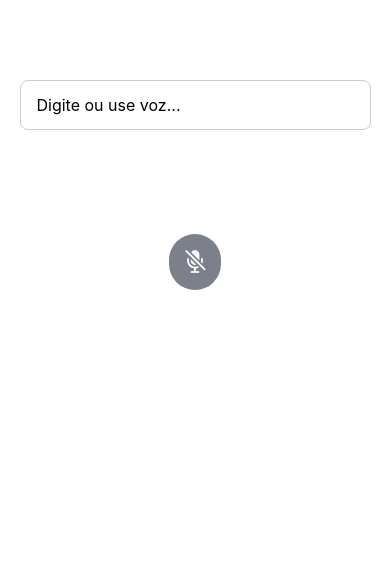
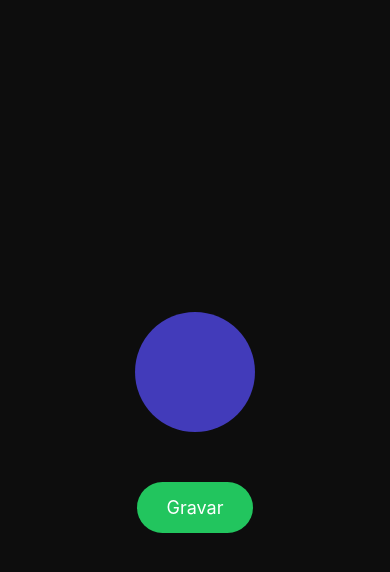
Before and after one commit to JoaoM06/kitchen_brain, a React Native app in the folder mobile/: screen /VoiceRec in a window 390 px wide. Shown: the top 572 px of the page. Built offline with nearby package versions, Linux system fonts and the light colour scheme.

Commit message:
alteração no código do frontend da pesquisa voz

```diff
--- a/mobile/src/screens/ProfileScreen.jsx
+++ b/mobile/src/screens/ProfileScreen.jsx
@@ -1,10 +1,10 @@
 import React, { useState } from 'react';
 import { View, Text, Image, TouchableOpacity, FlatList, StyleSheet } from 'react-native';
 
-const receitas = [
+const listaReceitas = [
   {
     id: '1',
-    titulo: 'Bife a Parmegiana',
+    titulo: 'Bife à Parmegiana',
     tempo: 'Pá-Pum',
     porcoes: 'Até 2 porções',
     imagem: 'https://media.istockphoto.com/id/1147544807/vector/thumbnail-image-vector-graphic.jpg?s=612x612&w=0&k=20&c=rnCKVbdxqkjlcs3xH87-9gocETqpspHFXu5dIGB4wuM=',
@@ -12,166 +12,148 @@ const receitas = [
   {
     id: '2',
     titulo: 'Biscoito champanhe caseiro',
-    tempo: 'Até 1h',
-    porcoes: '30 unidades',
+    tempo: 'Demorado',
+    porcoes: '4 porções',
     imagem: 'https://media.istockphoto.com/id/1147544807/vector/thumbnail-image-vector-graphic.jpg?s=612x612&w=0&k=20&c=rnCKVbdxqkjlcs3xH87-9gocETqpspHFXu5dIGB4wuM=',
   },
   {
     id: '3',
-    titulo: 'Sopa de espinafre',
-    tempo: 'Pá-Pum',
-    porcoes: 'Até 4 porções',
+    titulo: 'Arroz com Pequi',
+    tempo: 'Rápido',
+    porcoes: '3 porções',
     imagem: 'https://media.istockphoto.com/id/1147544807/vector/thumbnail-image-vector-graphic.jpg?s=612x612&w=0&k=20&c=rnCKVbdxqkjlcs3xH87-9gocETqpspHFXu5dIGB4wuM=',
   },
 ];
 
-export default function PerfilScreen() {
-  const [activeTab, setActiveTab] = useState('Receitas');
+export default function App() {
+  const [pagina, setPagina] = useState('home');
 
-  const renderItem = ({ item }) => (
-    <View style={styles.item}>
-      <Image source={{ uri: item.imagem }} style={styles.itemImage} />
-      <View style={{ flex: 1, marginLeft: 10 }}>
-        <Text style={styles.itemTitulo}>{item.titulo}</Text>
-        <Text style={styles.itemSub}>{`Tempo de preparo: ${item.tempo}`}</Text>
-        <Text style={styles.itemSub}>{`Serve: ${item.porcoes}`}</Text>
-      </View>
-      <TouchableOpacity style={styles.bookmark}></TouchableOpacity>
+  const renderReceita = ({ item }) => (
+    <View style={styles.card}>
+      <Image source={{ uri: item.imagem }} style={styles.imagem} />
+      <Text style={styles.titulo}>{item.titulo}</Text>
+      <Text style={styles.info}>{item.tempo} • {item.porcoes}</Text>
     </View>
   );
 
   return (
     <View style={styles.container}>
-      {/* header de cria */}
+      {/* HEADER */}
       <View style={styles.header}>
-        <TouchableOpacity>
-          <Text style={styles.headerButton}>Editar</Text>
-        </TouchableOpacity>
-        <Text style={styles.headerText}>Perfil</Text>
-        <TouchableOpacity>
-          <Text style={styles.headerButton}>Config</Text>
-        </TouchableOpacity>
+        <Text style={styles.headerText}>🍽️ Receitas Rápidas</Text>
       </View>
 
-      {/* perfil */}
-      <View style={styles.profile}>
-        <Image
-          source={{ uri: 'https://marketplace.canva.com/gJly0/MAGDkMgJly0/1/tl/canva-user-profile-icon-vector.-avatar-or-person-icon.-profile-picture%2C-portrait-symbol.-MAGDkMgJly0.png' }}
-          style={styles.avatar}
+      {/* CONTEÚDO */}
+      {pagina === 'home' && (
+        <FlatList
+          data={listaReceitas}
+          renderItem={renderReceita}
+          keyExtractor={(item) => item.id}
+          contentContainerStyle={styles.lista}
         />
-        <Text style={styles.name}>Thaís Paiva</Text>
-        <Text style={styles.bio}>
-          Gosto de tudo que tenha queijo com tomate{'\n'}
-          Prefiro salgado a doce{'\n'}
-          Preguiça de usar o forno
-        </Text>
-      </View>
+      )}
+      {pagina === 'perfil' && (
+        <View style={styles.page}>
+          <Text style={styles.pageText}>👤 Página de Perfil</Text>
+        </View>
+      )}
+      {pagina === 'favoritos' && (
+        <View style={styles.page}>
+          <Text style={styles.pageText}>⭐ Favoritos</Text>
+        </View>
+      )}
 
-      {/* tabs */}
-      <View style={styles.tabs}>
-        <TouchableOpacity
-          style={[styles.tab, activeTab === 'Receitas' && styles.activeTab]}
-          onPress={() => setActiveTab('Receitas')}
-        >
-          <Text style={[styles.tabText, activeTab === 'Receitas' && styles.activeTabText]}>
-            Receitas
-          </Text>
-        </TouchableOpacity>
-        <TouchableOpacity
-          style={[styles.tab, activeTab === 'Postagens' && styles.activeTab]}
-          onPress={() => setActiveTab('Postagens')}
-        >
-          <Text style={[styles.tabText, activeTab === 'Postagens' && styles.activeTabText]}>
-            Postagens
-          </Text>
-        </TouchableOpacity>
-      </View>
-
-      {/* receitas */}
-      <FlatList
-        data={receitas}
-        keyExtractor={(item) => item.id}
-        renderItem={renderItem}
-        style={{ flex: 1, width: '100%' }}
-        contentContainerStyle={{ paddingHorizontal: 20 }}
-      />
-
-      {/* Menu de baixo */}
-      <View style={styles.bottomMenu}>
-        {[0, 1, 2, 3, 4].map((_, index) => (
-          <View
-            key={index}
-            style={[
-              styles.menuCircle,
-              index === 4 && { backgroundColor: '#69a66a' }, // círculo ativo
-            ]}
-          />
-        ))}
+      {/* NAVBAR MAIOR E BOTÕES NO TOPO */}
+      <View style={styles.navbar}>
+        <View style={styles.navbarButtons}>
+          <TouchableOpacity onPress={() => setPagina('home')}>
+            <Text style={[styles.navText, pagina === 'home' && styles.navAtivo]}>🏠 Início</Text>
+          </TouchableOpacity>
+          <TouchableOpacity onPress={() => setPagina('favoritos')}>
+            <Text style={[styles.navText, pagina === 'favoritos' && styles.navAtivo]}>⭐ Favoritos</Text>
+          </TouchableOpacity>
+          <TouchableOpacity onPress={() => setPagina('perfil')}>
+            <Text style={[styles.navText, pagina === 'perfil' && styles.navAtivo]}>👤 Perfil</Text>
+          </TouchableOpacity>
+        </View>
       </View>
     </View>
   );
 }
 
 const styles = StyleSheet.create({
-  container: { flex: 1, backgroundColor: '#fff', alignItems: 'center' },
+  container: { flex: 1, backgroundColor: '#fff' },
+
   header: {
-    width: '100%',
-    height: 60,
-    backgroundColor: '#69a66a',
-    flexDirection: 'row',
-    justifyContent: 'space-between',
+    backgroundColor: '#ff7043',
+    paddingVertical: 40,
     alignItems: 'center',
-    paddingHorizontal: 20,
+    justifyContent: 'center',
+    elevation: 4,
   },
-  headerText: { color: '#fff', fontSize: 20, fontWeight: 'bold' },
+  headerText: {
+    fontSize: 26,
+    color: '#fff',
+    fontWeight: 'bold',
+  },
 
-  headerButton: { color: '#fff', fontSize: 14, marginLeft: 30 },
+  lista: {
+    padding: 16,
+  },
+  card: {
+    backgroundColor: '#ffe0b2',
+    borderRadius: 16,
+    padding: 16,
+    marginBottom: 16,
+    alignItems: 'center',
+  },
+  imagem: {
+    width: 120,
+    height: 120,
+    borderRadius: 10,
+    marginBottom: 10,
+  },
+  titulo: {
+    fontSize: 18,
+    fontWeight: 'bold',
+  },
+  info: {
+    fontSize: 14,
+    color: '#555',
+  },
 
 
-  profile: { alignItems: 'center', marginTop: -20, paddingHorizontal: 20 },
-
-  avatar: {
-    width: 100,
-    height: 100,
-    borderRadius: 50,
-    borderWidth: 3,
-    borderColor: '#fff',
-    marginTop: 20,
+  page: {
+    flex: 1,
+    alignItems: 'center',
+    justifyContent: 'center',
+  },
+  pageText: {
+    fontSize: 22,
   },
 
-  name: { fontSize: 22, fontWeight: 'bold', marginTop: 10 },
-  bio: { textAlign: 'center', color: '#999', marginTop: 5 },
-  tabs: {
+
+  navbar: {
+    backgroundColor: '#ffcc80',
+    height: 120,
+    justifyContent: 'flex-start',
+    alignItems: 'center',
+    paddingTop: 10,
+    borderTopLeftRadius: 16,
+    borderTopRightRadius: 16,
+    elevation: 10,
+  },
+  navbarButtons: {
     flexDirection: 'row',
-    marginVertical: 10,
-    borderRadius: 20,
-    borderWidth: 1,
-    borderColor: '#ccc',
-    overflow: 'hidden',
+    justifyContent: 'space-around',
     width: '90%',
   },
-  tab: { flex: 1, padding: 10, alignItems: 'center', backgroundColor: '#fff' },
-  activeTab: { backgroundColor: '#e6f2e6' },
-  tabText: { color: '#999' },
-  activeTabText: { color: '#69a66a', fontWeight: 'bold' },
-  item: {
-    flexDirection: 'row',
-    paddingVertical: 10,
-    borderBottomWidth: 1,
-    borderBottomColor: '#eee',
-    alignItems: 'center',
+  navText: {
+    fontSize: 18,
+    color: '#333',
   },
-  itemImage: { width: 55, height: 55, borderRadius: 8, backgroundColor: '#ddd' },
-  itemTitulo: { fontWeight: 'bold', fontSize: 16 },
-  itemSub: { color: '#666', fontSize: 12 },
-  bookmark: { width: 20, height: 20, backgroundColor: '#69a66a', borderRadius: 4 },
-  bottomMenu: {
-    flexDirection: 'row',
-    justifyContent: 'space-around',
-    width: '100%',
-    paddingVertical: 15,
-    borderTopWidth: 1,
-    borderTopColor: '#eee',
+  navAtivo: {
+    fontWeight: 'bold',
+    color: '#d84315',
   },
-  menuCircle: { width: 30, height: 30, borderRadius: 15, backgroundColor: '#ccc' },
 });
--- a/mobile/src/screens/VoiceRecScreen.jsx
+++ b/mobile/src/screens/VoiceRecScreen.jsx
@@ -1,182 +1,119 @@
-import React, { useState, useEffect } from "react";
-import { View, TextInput, TouchableOpacity, StyleSheet, Alert } from "react-native";
+import React, { useState, useRef } from "react";
+import { View, TouchableOpacity, Text, Animated, Easing } from "react-native";
 import { Audio } from "expo-av";
-import { Ionicons } from "@expo/vector-icons";
-import Svg, { Rect } from "react-native-svg";
 
-export default function VoiceSearchScreen() {
+export default function VoiceRecScreen() {
   const [recording, setRecording] = useState(null);
-  const [isListening, setIsListening] = useState(false);
-  const [searchQuery, setSearchQuery] = useState("");
-  const [levels, setLevels] = useState(Array(40).fill(0));
+  const [isRecording, setIsRecording] = useState(false);
+  const amplitude = useRef(new Animated.Value(0)).current;
 
-  // Atualiza a onda conforme a voz
-  useEffect(() => {
-    let interval;
-    if (isListening && recording) {
-      interval = setInterval(async () => {
-        const status = await recording.getStatusAsync();
-        const amplitude = status.metering || 0;
-        const scaled = Math.max(0, amplitude * 2);
-        setLevels(Array(40).fill(scaled));
-      }, 100);
-    } else {
-      setLevels(Array(40).fill(0));
-    }
-    return () => clearInterval(interval);
-  }, [isListening, recording]);
+  const animateWave = (value) => {
+    Animated.timing(amplitude, {
+      toValue: value,
+      duration: 100,
+      easing: Easing.linear,
+      useNativeDriver: true,
+    }).start();
+  };
 
   const startRecording = async () => {
     try {
+      console.log("🎙️ Iniciando gravação...");
+
+      // Permissões
       const permission = await Audio.requestPermissionsAsync();
-      if (permission.status !== "granted") {
-        Alert.alert("Permissão de microfone negada!");
+      if (!permission.granted) {
+        alert("Permissão para usar o microfone negada!");
         return;
       }
 
+      // Configuração do modo de áudio
       await Audio.setAudioModeAsync({
         allowsRecordingIOS: true,
         playsInSilentModeIOS: true,
       });
 
-      const recordingOptions = {
-        android: {
-          extension: ".m4a",
-          outputFormat: Audio.RECORDING_OPTION_ANDROID_OUTPUT_FORMAT_MPEG_4,
-          audioEncoder: Audio.RECORDING_OPTION_ANDROID_AUDIO_ENCODER_AAC,
-          sampleRate: 44100,
-          numberOfChannels: 1,
-          bitRate: 128000,
-          isMeteringEnabled: true,
-        },
-        ios: {
-          extension: ".caf",
-          audioQuality: Audio.RECORDING_OPTION_IOS_AUDIO_QUALITY_HIGH,
-          sampleRate: 44100,
-          numberOfChannels: 1,
-          bitRate: 128000,
-          linearPCMBitDepth: 16,
-          linearPCMIsBigEndian: false,
-          linearPCMIsFloat: false,
-          isMeteringEnabled: true,
-        },
-      };
+      // Cria o objeto de gravação
+      const { recording } = await Audio.Recording.createAsync(
+        Audio.RecordingOptionsPresets.HIGH_QUALITY
+      );
 
-      const rec = new Audio.Recording();
-      await rec.prepareToRecordAsync(recordingOptions);
-      await rec.startAsync();
+      setRecording(recording);
+      setIsRecording(true);
 
-      setRecording(rec);
-      setIsListening(true);
+      // Simulação: atualizar amplitude de forma dinâmica
+      const interval = setInterval(async () => {
+        const status = await recording.getStatusAsync();
+        if (status.isRecording) {
+          // Valor RMS simulado (quanto maior, mais "voz")
+          const randomVolume = Math.random() * 2;
+          animateWave(randomVolume);
+        } else {
+          clearInterval(interval);
+        }
+      }, 200);
     } catch (err) {
       console.error("Erro ao iniciar gravação:", err);
     }
   };
 
   const stopRecording = async () => {
+    console.log("🛑 Parando gravação...");
+    if (!recording) return;
+
     try {
       await recording.stopAndUnloadAsync();
       const uri = recording.getURI();
-      setRecording(null);
-      setIsListening(false);
-
-      const text = await recognizeSpeech(uri); // envia para backend/Whisper
-      setSearchQuery(text);
+      console.log("Áudio salvo em:", uri);
     } catch (err) {
       console.error("Erro ao parar gravação:", err);
     }
+
+    setIsRecording(false);
+    setRecording(null);
+    animateWave(0);
   };
 
-  // Função de integração com API real de Speech-to-Text
-  const recognizeSpeech = async (audioUri) => {
-    try {
-      const formData = new FormData();
-      formData.append("audio", {
-        uri: audioUri,
-        type: "audio/x-wav",
-        name: "recording.wav",
-      });
-
-      const response = await fetch("http://<inserir IP aqui>:3000/speech-to-text", {
-        method: "POST",
-        body: formData,
-      });
-
-      const data = await response.json();
-      return data.text || "";
-    } catch (err) {
-      console.error("Erro ao reconhecer fala:", err);
-      return "";
-    }
-  };
+  // Animação da onda
+  const waveScale = amplitude.interpolate({
+    inputRange: [0, 2],
+    outputRange: [1, 2.5], // aumenta conforme o volume
+    extrapolate: "clamp",
+  });
 
   return (
-    <View style={styles.container}>
-      <TextInput
-        style={styles.searchInput}
-        placeholder="Digite ou use voz..."
-        value={searchQuery}
-        onChangeText={setSearchQuery}
+    <View
+      style={{
+        flex: 1,
+        backgroundColor: "#0d0d0d",
+        justifyContent: "center",
+        alignItems: "center",
+      }}
+    >
+      <Animated.View
+        style={{
+          width: 120,
+          height: 120,
+          borderRadius: 60,
+          backgroundColor: "#4f46e5",
+          transform: [{ scale: waveScale }],
+          opacity: 0.8,
+        }}
       />
-
-      <View style={styles.audioContainer}>
-        <Svg height="80" width="200">
-          {levels.map((level, i) => (
-            <Rect
-              key={i}
-              x={i * 5}
-              y={80 - level}
-              width={3}
-              height={level}
-              fill="green"
-              rx={1}
-            />
-          ))}
-        </Svg>
-
-        <TouchableOpacity
-          onPress={isListening ? stopRecording : startRecording}
-          style={styles.micButton}
-        >
-          <Ionicons
-            name={isListening ? "mic" : "mic-off"}
-            size={28}
-            color="#fff"
-          />
-        </TouchableOpacity>
-      </View>
+      <TouchableOpacity
+        onPress={isRecording ? stopRecording : startRecording}
+        style={{
+          marginTop: 50,
+          backgroundColor: isRecording ? "#ef4444" : "#22c55e",
+          paddingVertical: 15,
+          paddingHorizontal: 30,
+          borderRadius: 30,
+        }}
+      >
+        <Text style={{ color: "white", fontSize: 18 }}>
+          {isRecording ? "Parar" : "Gravar"}
+        </Text>
+      </TouchableOpacity>
     </View>
   );
 }
-
-const styles = StyleSheet.create({
-  container: {
-    flex: 1,
-    alignItems: "center",
-    paddingTop: 80,
-    backgroundColor: "#fff",
-  },
-  searchInput: {
-    width: "90%",
-    height: 50,
-    borderColor: "#ccc",
-    borderWidth: 1,
-    borderRadius: 8,
-    paddingHorizontal: 16,
-    marginBottom: 40,
-    fontSize: 16,
-  },
-  audioContainer: {
-    width: 200,
-    height: 100,
-    justifyContent: "center",
-    alignItems: "center",
-  },
-  micButton: {
-    position: "absolute",
-    bottom: -20,
-    backgroundColor: "#7b808a",
-    borderRadius: 50,
-    padding: 12,
-  },
-});
--- a/mobile/src/screens/WelcomeScreen.jsx
+++ b/mobile/src/screens/WelcomeScreen.jsx
@@ -40,7 +40,7 @@ export default function WelcomeScreen({ navigation }) {
           Entrar como visitante?{" "}
           <Text
             style={styles.visitorLink}
-            onPress={() => navigation.navigate("Onboarding")}
+            onPress={() => navigation.navigate("VoiceRec")}
           >
             Entrar
           </Text>
```
